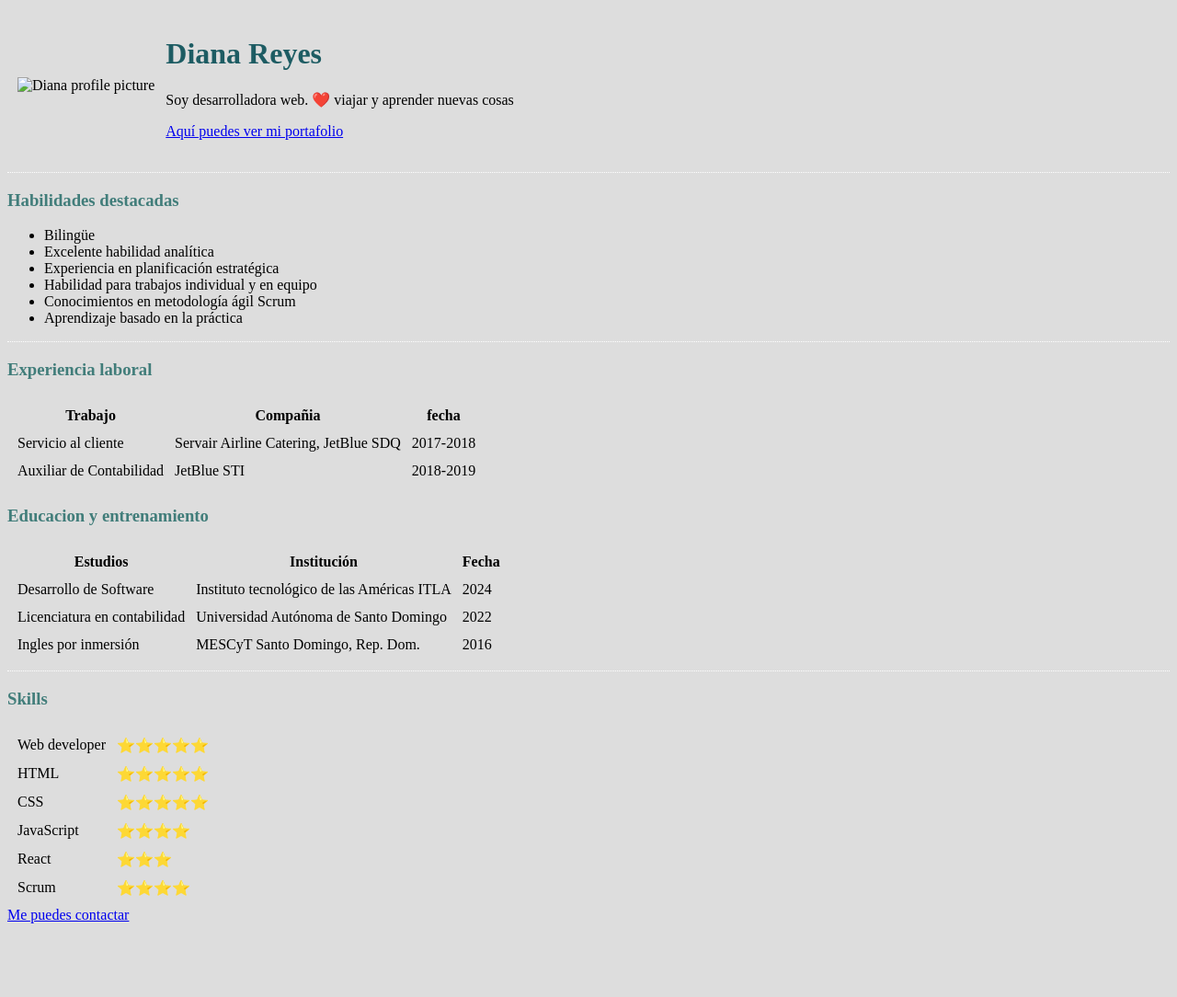
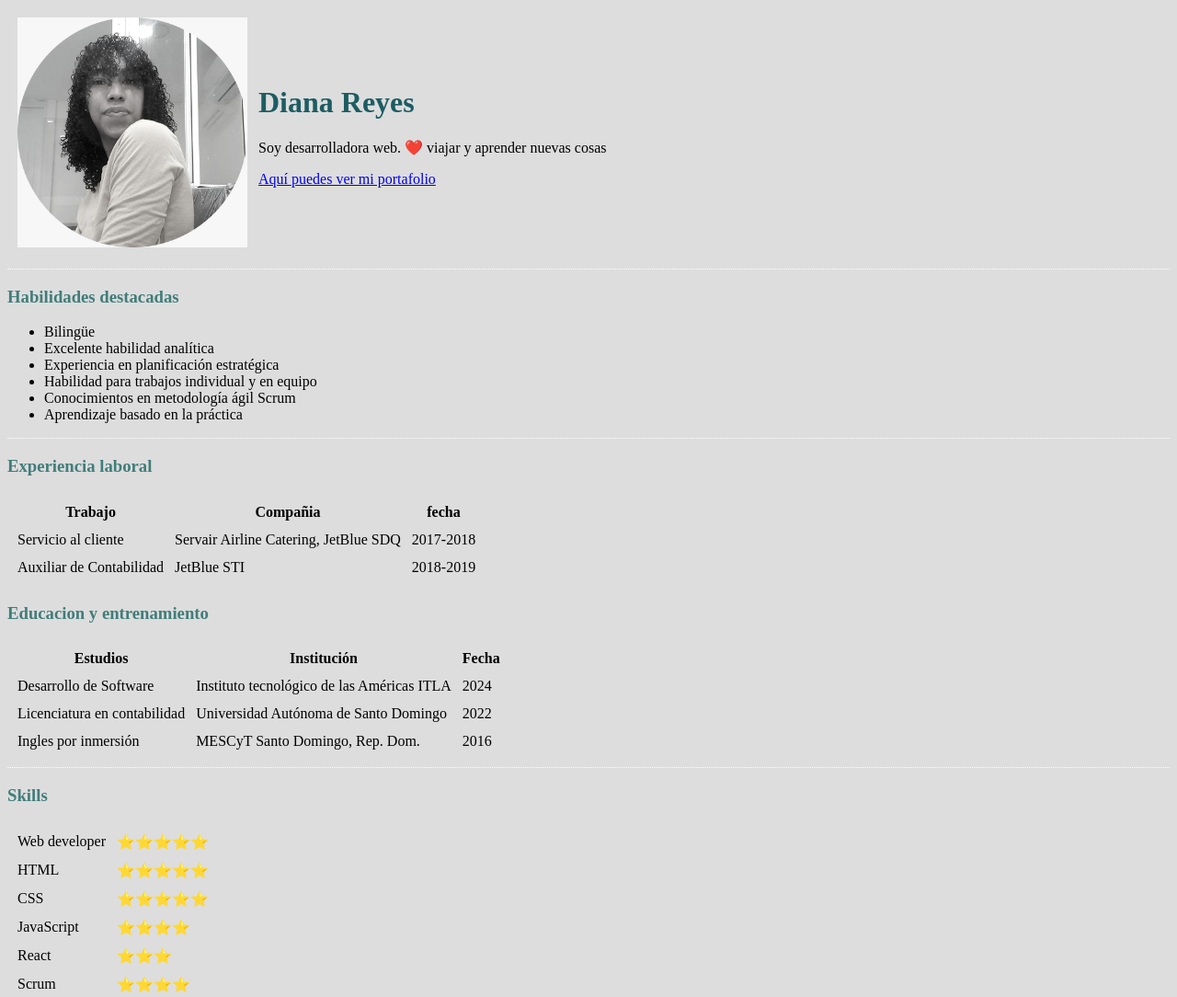
Before and after one commit to YsabelReyes/CV, a plain HTML site: page index.html in a window 1280 px wide. Shown: the top 1084 px of the page at 92% size. Before the commit the page ends 1012 px from the top, so only its background shows below. Drawn offline with Linux system fonts and the light colour scheme.

Commit message:
Update index.html

```diff
--- a/index.html
+++ b/index.html
@@ -10,7 +10,7 @@
 <body>
 <table cellspacing="10px">
     <tr>
-        <td><img src="CV/Imagenes/profile.png.url" width="250px" alt="Diana profile picture"></td>
+        <td><img src="CV/Imagenes/profile.png.jpeg" width="250px" alt="Diana profile picture"></td>
         <td><h1>Diana Reyes</h1>
             <p> Soy desarrolladora web. ❤️ viajar y aprender nuevas cosas</p>
             <p><a href="https://www.canva.com/design/DAE9cjBdkjU/o3EPGJTHg33E9UtVZziDyg/view?utm_content=DAE9cjBdkjU&utm_campaign=designshare&utm_medium=link&utm_source=publishsharelink" target="_blanck">Aquí puedes ver mi portafolio</a> </p></td>
```
